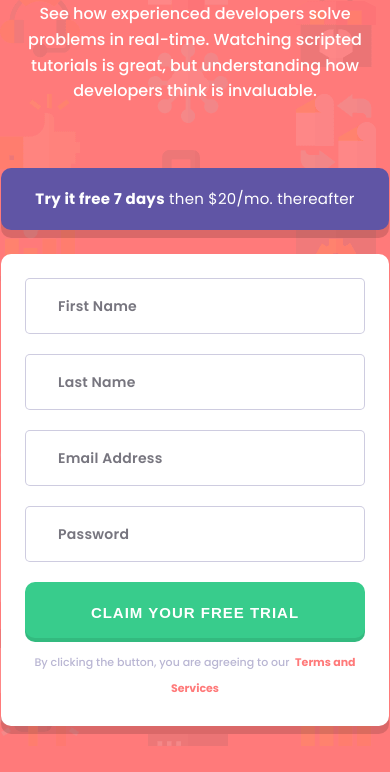
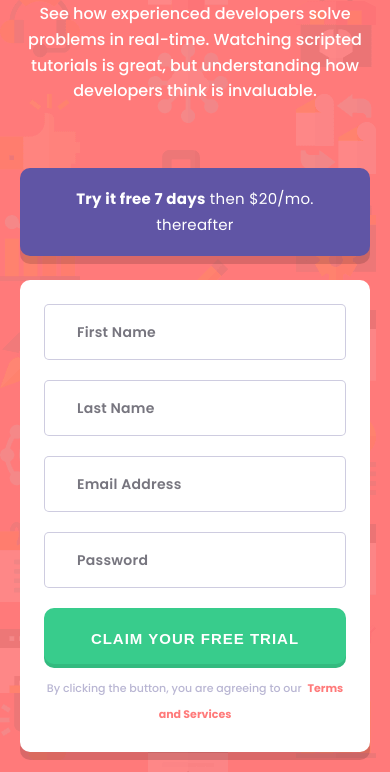
Before and after one commit to hector1234567/fm-intro-component-with-sign-up-form, a plain HTML site: page index.html in a window 390 px wide. Shown: the part 107-879 px from the top of the page. Before the commit the page ends 853 px from the top, so only its background shows below. Drawn offline with Linux system fonts and the light colour scheme.

Commit message:
Fix mobile

```diff
--- a/style.css
+++ b/style.css
@@ -216,7 +216,6 @@ body {
     flex-direction: column;
     text-align: center;
     gap: 6.4rem;
-    padding: 2rem;
   }
 
   .intro__heading {
@@ -225,6 +224,11 @@ body {
 }
 
 @media screen and (max-width: 586px) {
+  .intro {
+    padding: 2rem;
+    width: 100dvw;
+  }
+
   .intro__form {
     padding: 2.4rem;
   }
```
